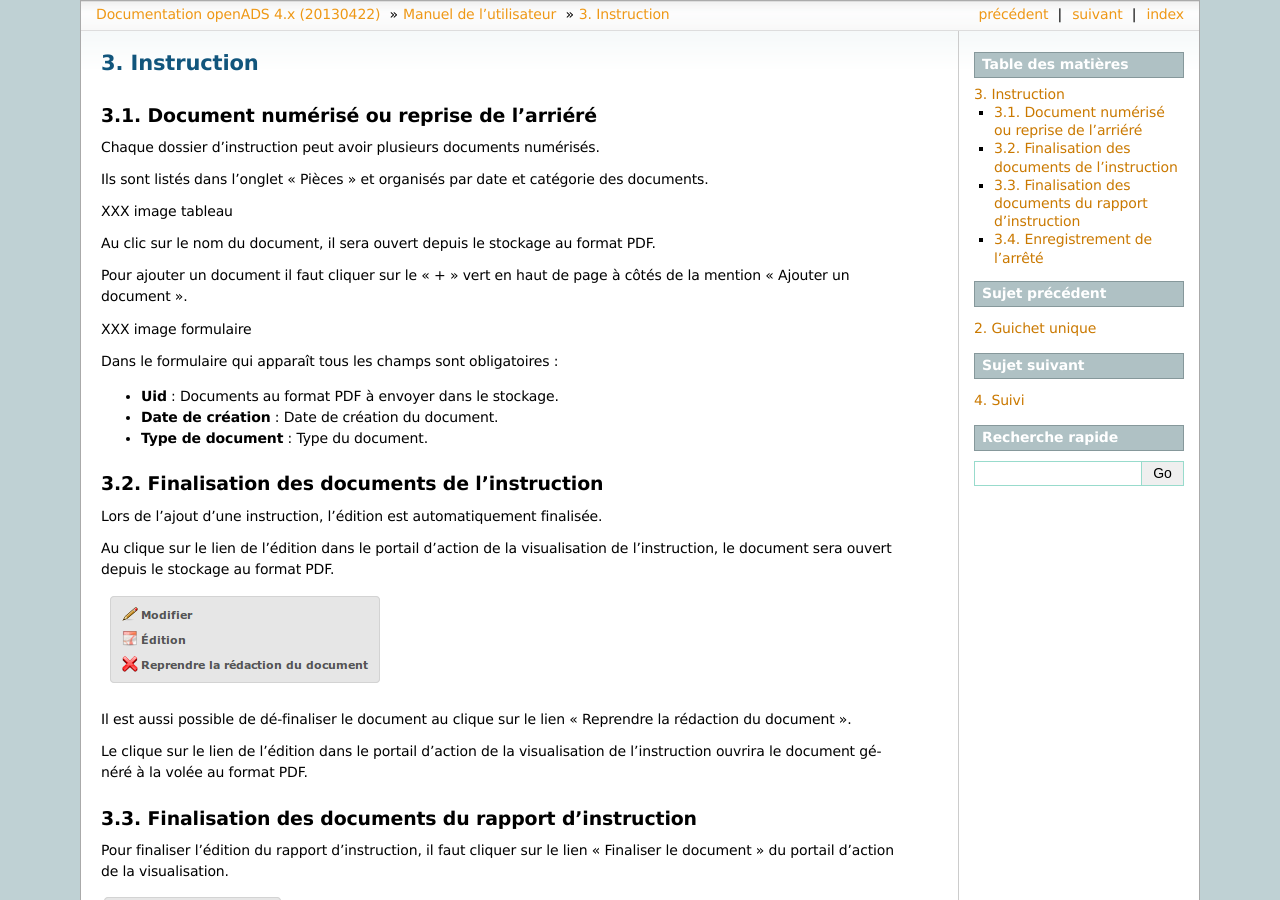
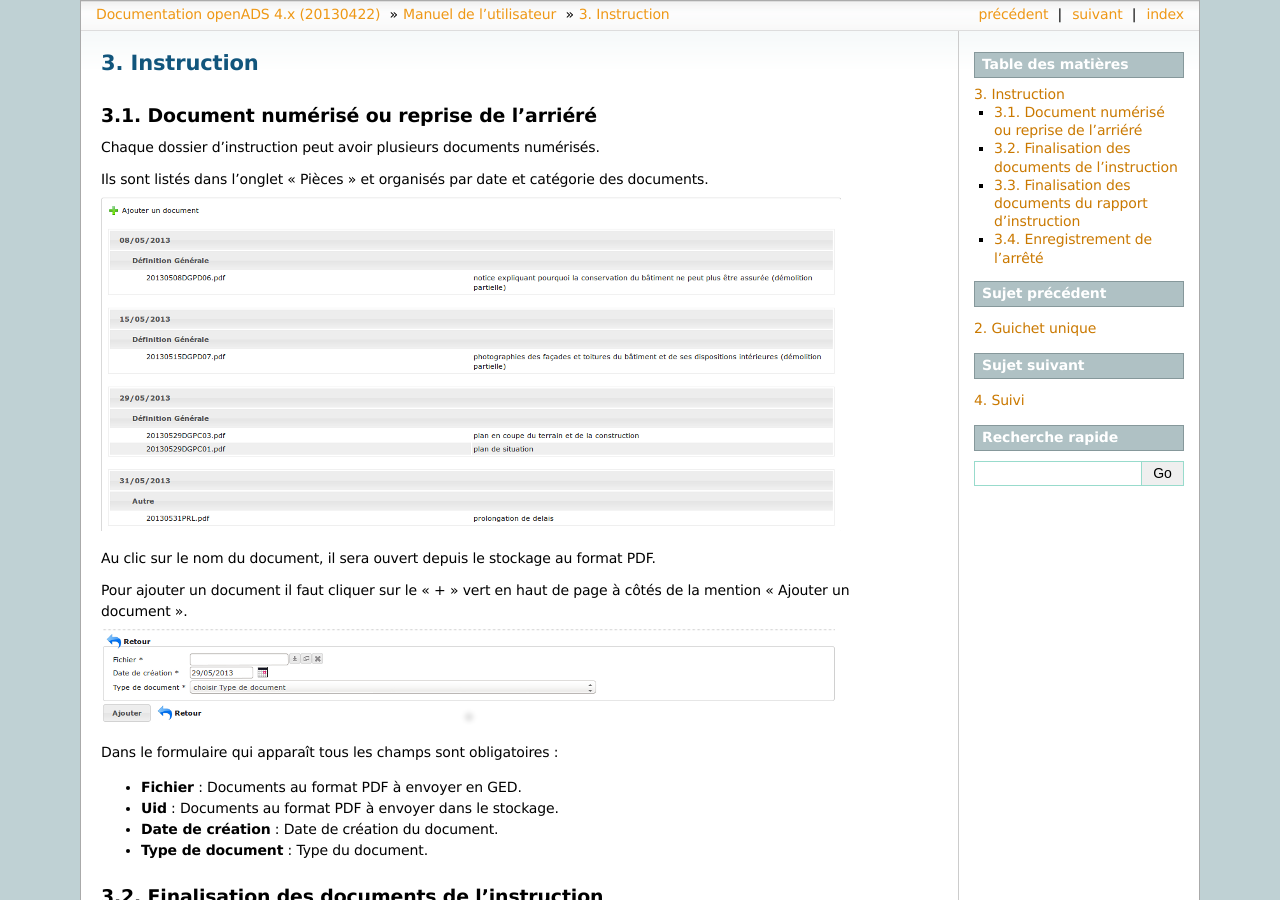
Before and after one commit to mpavaux/openads-documentation, a Sphinx documentation site: the page built from source/manuel_utilisateur/instruction.rst, in a window 1280 px wide and 900 px high. Built offline with Sphinx 7.4.7, drawn with Linux system fonts in a browser that asks for light colours.

Commit message:
Ajout de la documentation sur Pièce

```diff
--- a/source/manuel_utilisateur/instruction.rst
+++ b/source/manuel_utilisateur/instruction.rst
@@ -11,16 +11,17 @@
 
 Ils sont listés dans l'onglet "Pièces" et organisés par date et catégorie des documents.
 
-XXX image tableau
+.. image:: piece_tab.png
 
 Au clic sur le nom du document, il sera ouvert depuis le stockage au format PDF.
 
 Pour ajouter un document il faut cliquer sur le "+" vert en haut de page à côtés de la mention "Ajouter un document".
 
-XXX image formulaire
+.. image:: piece_form.png
 
 Dans le formulaire qui apparaît tous les champs sont obligatoires :
 
+* **Fichier** : Documents au format PDF à envoyer en GED.
 * **Uid** : Documents au format PDF à envoyer dans le stockage.
 * **Date de création** : Date de création du document.
 * **Type de document** : Type du document.
```
Also changed, not shown: source/manuel_utilisateur/piece_form.png (added), source/manuel_utilisateur/piece_tab.png (added).
